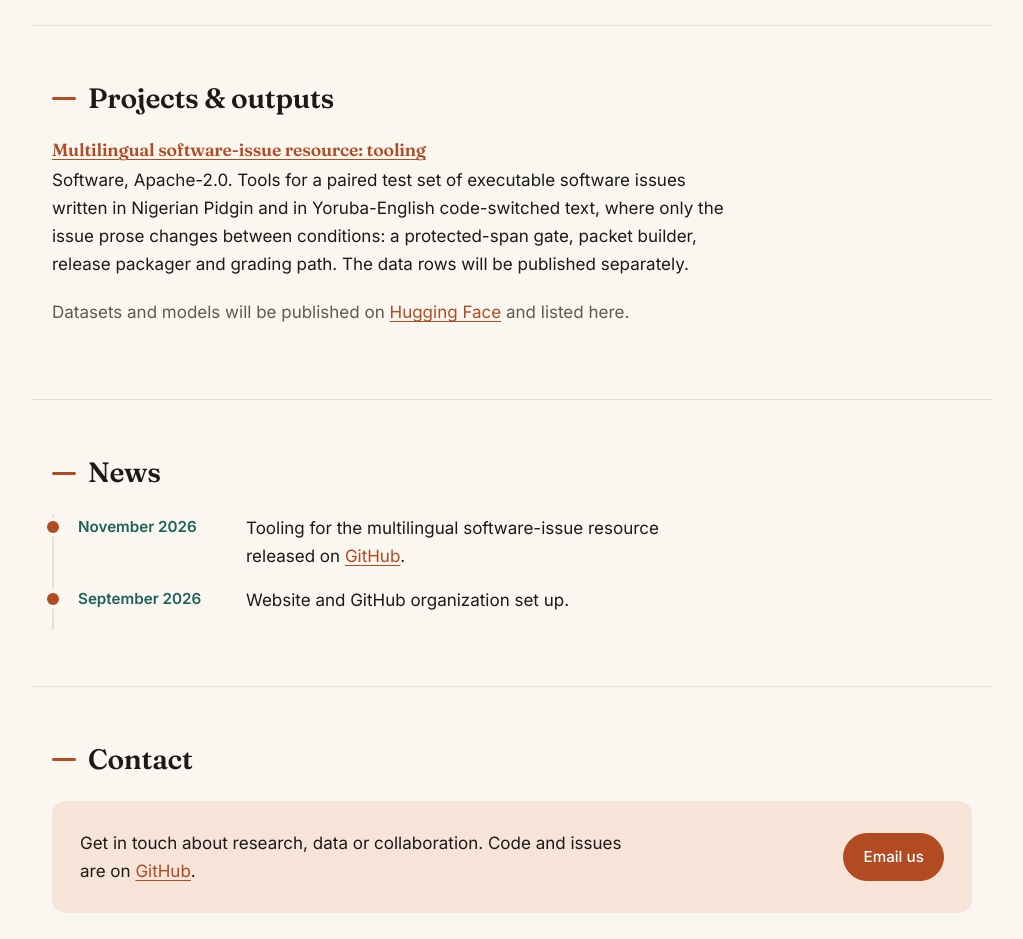
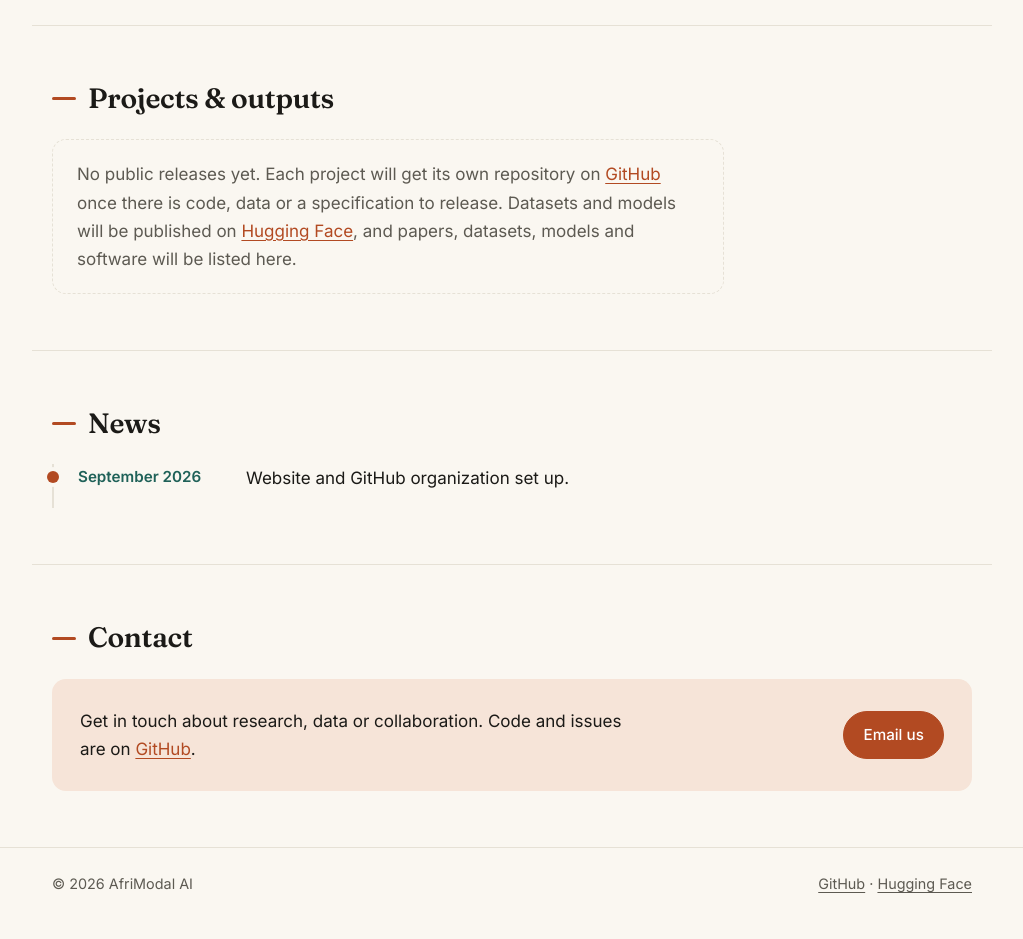
Before and after one commit to afrimodal-ai/afrimodal-ai.github.io, a plain HTML site: page index.html in a window 1280 px wide. Shown: the part 1820-2759 px from the top of the page, without its empty margins (128-1151 px from the left). Drawn offline with Linux system fonts and the light colour scheme.

Commit message:
Hold the software-issue listing until its data is published (#3)

```diff
--- a/index.html
+++ b/index.html
@@ -115,19 +115,14 @@
 
     <section id="projects" class="wrap reveal" aria-labelledby="projects-h">
       <h2 id="projects-h">Projects &amp; outputs</h2>
-      <ul class="outputs">
-        <li>
-          <h3><a href="https://github.com/afrimodal-ai/swe-multilingual-resource">Multilingual software-issue resource: tooling</a></h3>
-          <p>Software, Apache-2.0. Tools for a paired test set of executable software issues written in Nigerian Pidgin and in Yoruba-English code-switched text, where only the issue prose changes between conditions: a protected-span gate, packet builder, release packager and grading path. The data rows will be published separately.</p>
-        </li>
-      </ul>
-      <p class="note">Datasets and models will be published on <a href="https://huggingface.co/afrimodal-ai">Hugging Face</a> and listed here.</p>
+      <div class="placeholder">
+        <p>No public releases yet. Each project will get its own repository on <a href="https://github.com/afrimodal-ai">GitHub</a> once there is code, data or a specification to release. Datasets and models will be published on <a href="https://huggingface.co/afrimodal-ai">Hugging Face</a>, and papers, datasets, models and software will be listed here.</p>
+      </div>
     </section>
 
     <section id="news" class="wrap reveal" aria-labelledby="news-h">
       <h2 id="news-h">News</h2>
       <ul class="news">
-        <li><time datetime="2026-11">November 2026</time> <span>Tooling for the multilingual software-issue resource released on <a href="https://github.com/afrimodal-ai/swe-multilingual-resource">GitHub</a>.</span></li>
         <li><time datetime="2026-09">September 2026</time> <span>Website and GitHub organization set up.</span></li>
       </ul>
     </section>
--- a/styles.css
+++ b/styles.css
@@ -322,8 +322,3 @@ h2::before { content: ""; width: 1.5rem; height: 3px; border-radius: 2px; backgr
 
 .not-found { padding: 5rem 0; }
 .not-found h1 { margin: 0 0 1rem; font-size: clamp(2rem, 5vw, 3rem); }
-
-.outputs { list-style: none; margin: 0; padding: 0; max-width: 42rem; display: grid; gap: 1.25rem; }
-.outputs h3 { margin: 0 0 0.35rem; font-size: 1.1rem; }
-.outputs p { margin: 0; }
-.note { max-width: 42rem; margin-top: 1.25rem; color: var(--muted, inherit); }
```
